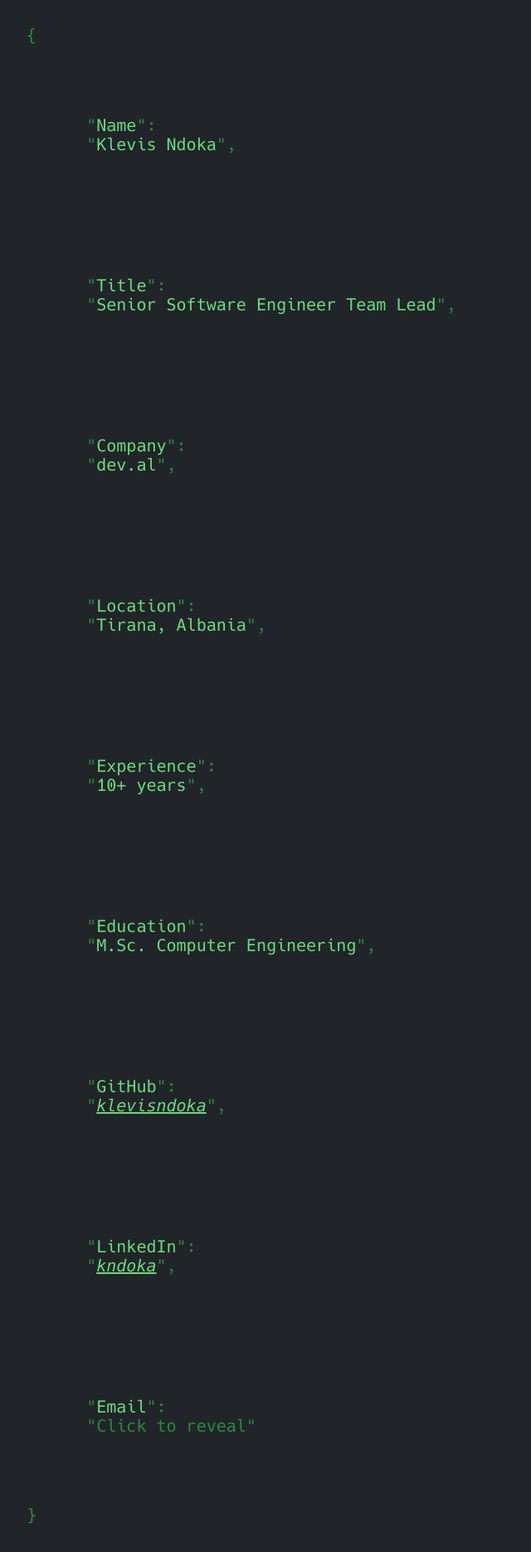
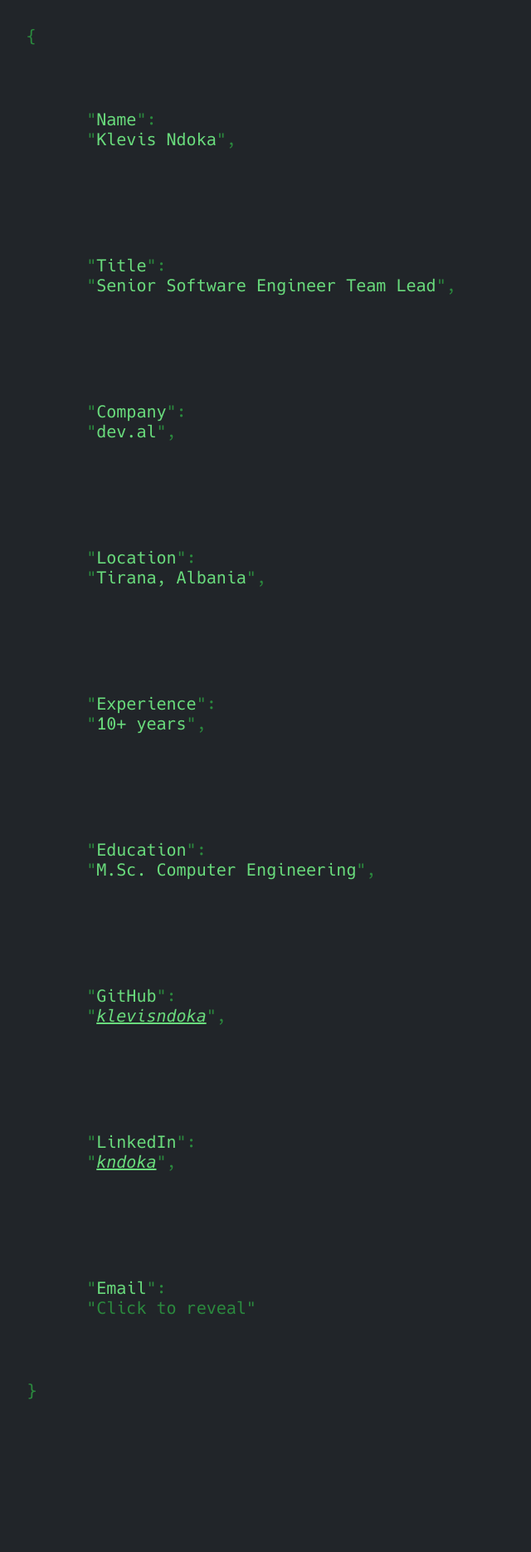
Before and after one commit to klevisndoka/klevisndoka.github.io, a Jekyll site: the page built from index.md, in a window 1280 px wide. Shown: the whole page at 83% size, without its empty margins (0-640 px from the left). Built offline with Jekyll 4.4.1, drawn with Linux system fonts in a browser that asks for light colours; after the commit the page ends 1720 px from its top, so only the background shows below that.

Commit message:
Reduce spacing between JSON rows
- Reduce vertical margins from 1rem to 0.25rem
- Add line-height: 1.2 for tighter text spacing
- Improve readability by eliminating excessive gaps

Generated with [Claude Code](https://claude.com/claude-code)
via [Happy](https://happy.engineering)

Co-Authored-By: Claude <noreply@anthropic.com>
Co-Authored-By: Happy <yesreply@happy.engineering>

```diff
--- a/_sass/_default.scss
+++ b/_sass/_default.scss
@@ -65,6 +65,7 @@ a:active {
   white-space: pre-wrap;
   word-wrap: break-word;
   overflow-wrap: break-word;
+  line-height: 1.2;
 }
 
 #json:before {
@@ -76,8 +77,8 @@ a:active {
 }
 
 .my {
-  margin-top: 1rem;
-  margin-bottom: 1rem;
+  margin-top: 0.25rem;
+  margin-bottom: 0.25rem;
 }
 
 .mt {
```
